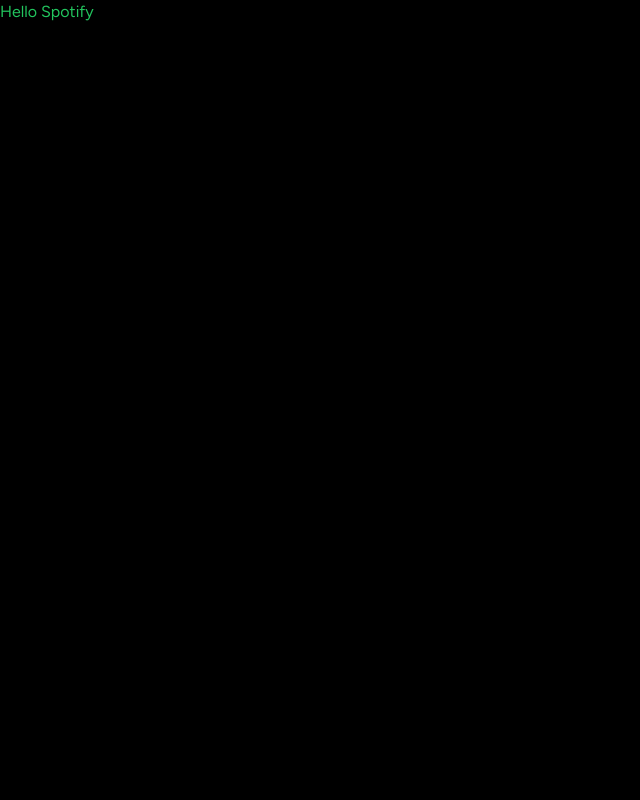
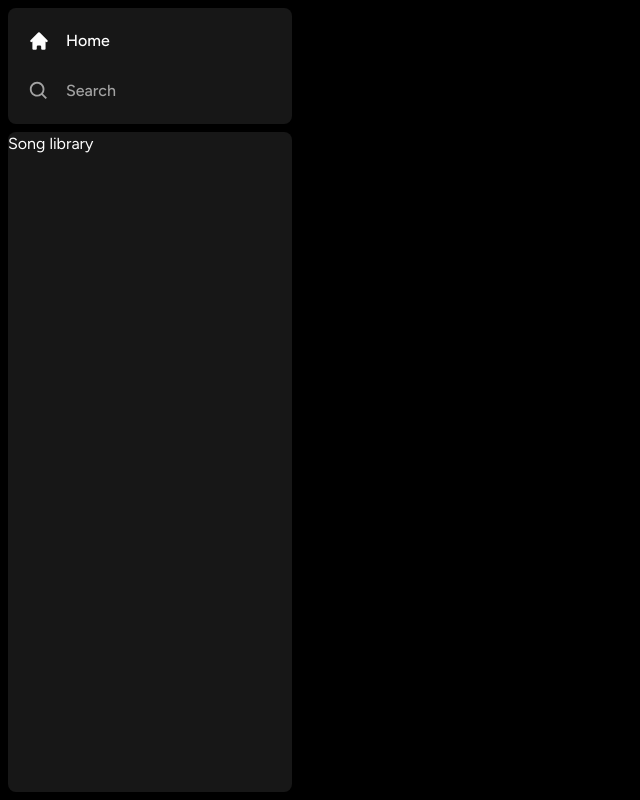
Before and after one commit to Wael-Morjen/Spotify-Music-Platform, a Next.js app: page / in a window 1280 px wide. Shown: the whole page, without its empty margins (0-640 px from the left). Built offline with nearby package versions, Linux system fonts and the light colour scheme.

Commit message:
top sidebar integration

```diff
--- a/app/(site)/page.tsx
+++ b/app/(site)/page.tsx
@@ -3,7 +3,7 @@ import Image from 'next/image'
 export default function Home() {
   return (
     <div>
-      <h1 className='text-green-500'>Hello Spotify</h1>
+      Main content
     </div>
   )
 }
--- a/app/layout.tsx
+++ b/app/layout.tsx
@@ -1,3 +1,4 @@
+import Sidebar from '@/components/Sidebar'
 import './globals.css'
 import type { Metadata } from 'next'
 import { Figtree } from 'next/font/google'
@@ -17,7 +18,9 @@ export default function RootLayout({
   return (
     <html lang="en">
       <body className={font.className}>
-        {children}
+        <Sidebar>
+          {children}
+        </Sidebar>
       </body>
     </html>
   )
--- /dev/null
+++ b/components/Box.tsx
@@ -0,0 +1,28 @@
+import { twMerge } from "tailwind-merge";
+
+interface BoxProps {
+    children: React.ReactNode;
+    className?: string
+}
+
+const BOX = ({
+    children,
+    className
+}: BoxProps ) => {
+    return (
+        <div
+            className={twMerge(`
+                bg-neutral-900
+                rounded-lg
+                h-fit
+                w-full
+            `,
+            className
+            )}
+        >
+            {children}
+        </div>
+    );
+}
+
+export default BOX;
--- /dev/null
+++ b/components/Sidebar.tsx
@@ -0,0 +1,75 @@
+'use client';
+
+import { usePathname } from "next/navigation";
+import { useMemo } from "react";
+
+import { HiHome } from "react-icons/hi"
+import { BiSearch } from "react-icons/bi"
+import Box from "./Box";
+import SidebarItem from "./SidebarItem";
+
+interface SidebarProps {
+    children: React.ReactNode;
+}
+
+const Sidebar = ({
+    children
+}: SidebarProps) => {
+    const pathname = usePathname();
+
+    const routes = useMemo(() => [
+        {
+            label: 'Home',
+            active: pathname !== '/search',
+            href: '/',
+            icon: HiHome,
+        },
+        {
+            label: 'Search',
+            active: pathname === '/search',
+            href: '/search',
+            icon: BiSearch
+        }
+    ], [pathname])
+
+    return (
+        <div className="flex h-full">
+            <div
+                className="
+                    hidden
+                    md:flex
+                    flex-col
+                    gap-y-2
+                    bg-black
+                    h-full
+                    w-[300px]
+                    p-2
+                "
+            >
+                <Box>
+                    <div
+                        className="
+                            flex
+                            flex-col
+                            gap-y-4
+                            px-5
+                            py-4
+                        "
+                    >
+                        {routes.map((route) => (
+                            <SidebarItem
+                                key={route.label}
+                                {...route}
+                            />
+                        ))}
+                    </div>
+                </Box>
+                <Box className="overflow-y-auto h-full">
+                    Song library
+                </Box>
+            </div>
+        </div>
+    );
+}
+
+export default Sidebar;
--- /dev/null
+++ b/components/SidebarItem.tsx
@@ -0,0 +1,46 @@
+import Link from "next/link";
+import { IconType } from "react-icons";
+import { twMerge } from "tailwind-merge";
+
+interface SidebarItemProps {
+    icon: IconType;
+    label: string;
+    active?: boolean;
+    href: string;
+}
+
+const SidebarItem = ({
+    icon: Icon,
+    label,
+    active,
+    href
+}: SidebarItemProps) => {
+    return (
+        <Link
+            href={href}
+            className={twMerge(`
+                flex
+                flex-row
+                items-center
+                w-full
+                h-auto
+                gap-x-4
+                text-md
+                font-medium
+                cursor-pointer
+                hover:text-white
+                transition
+                text-neutral-400
+                py-1
+            `,
+            active && "text-white"
+            )}
+        >
+            <Icon size={26} />
+            <p className="truncate w-full">
+                {label}
+            </p>
+        </Link>
+    );
+}
+export default SidebarItem;
```
Also changed, not shown: package.json (+7 -5 lines), 1 other file (tests, documents, lock files or other folders).
